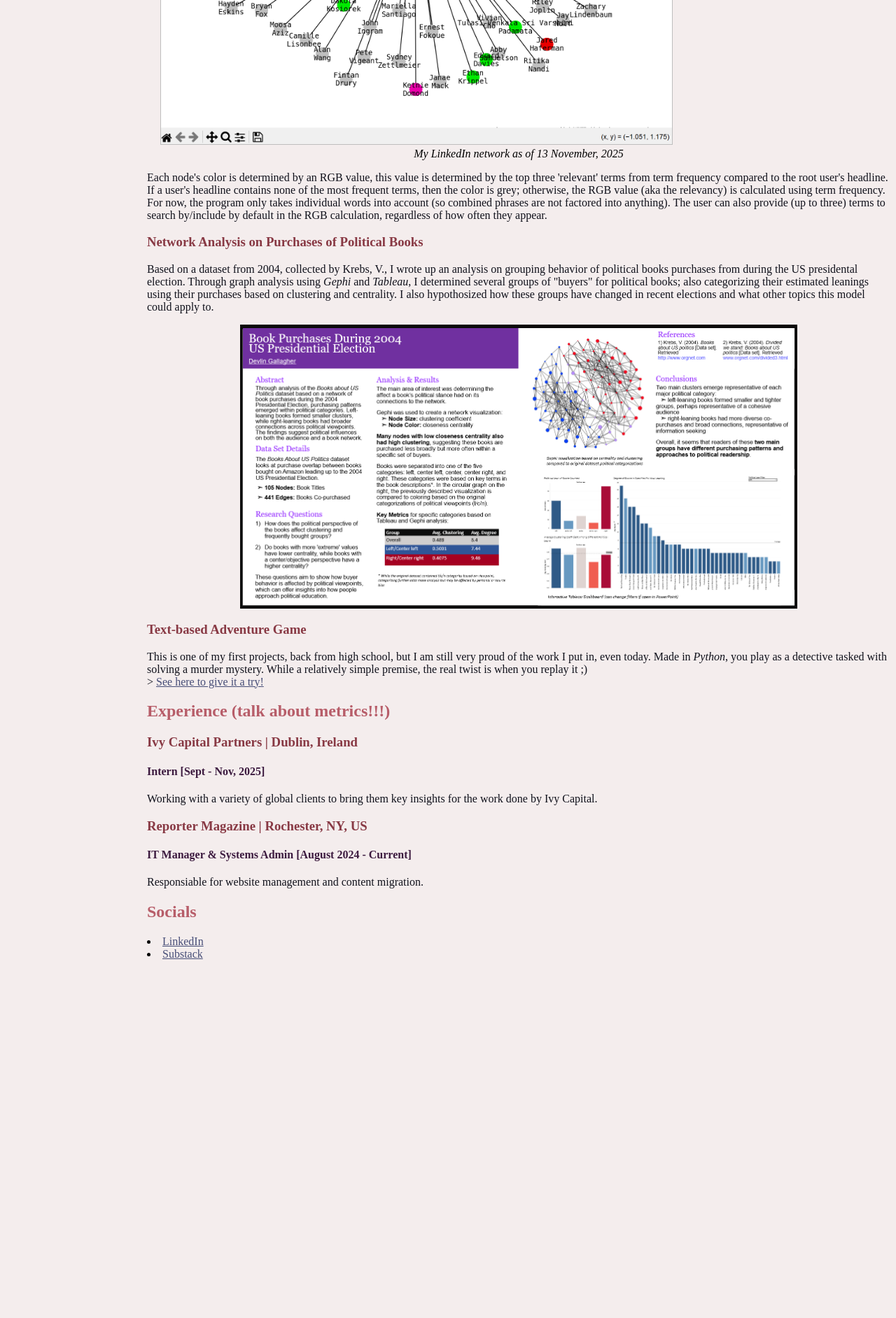
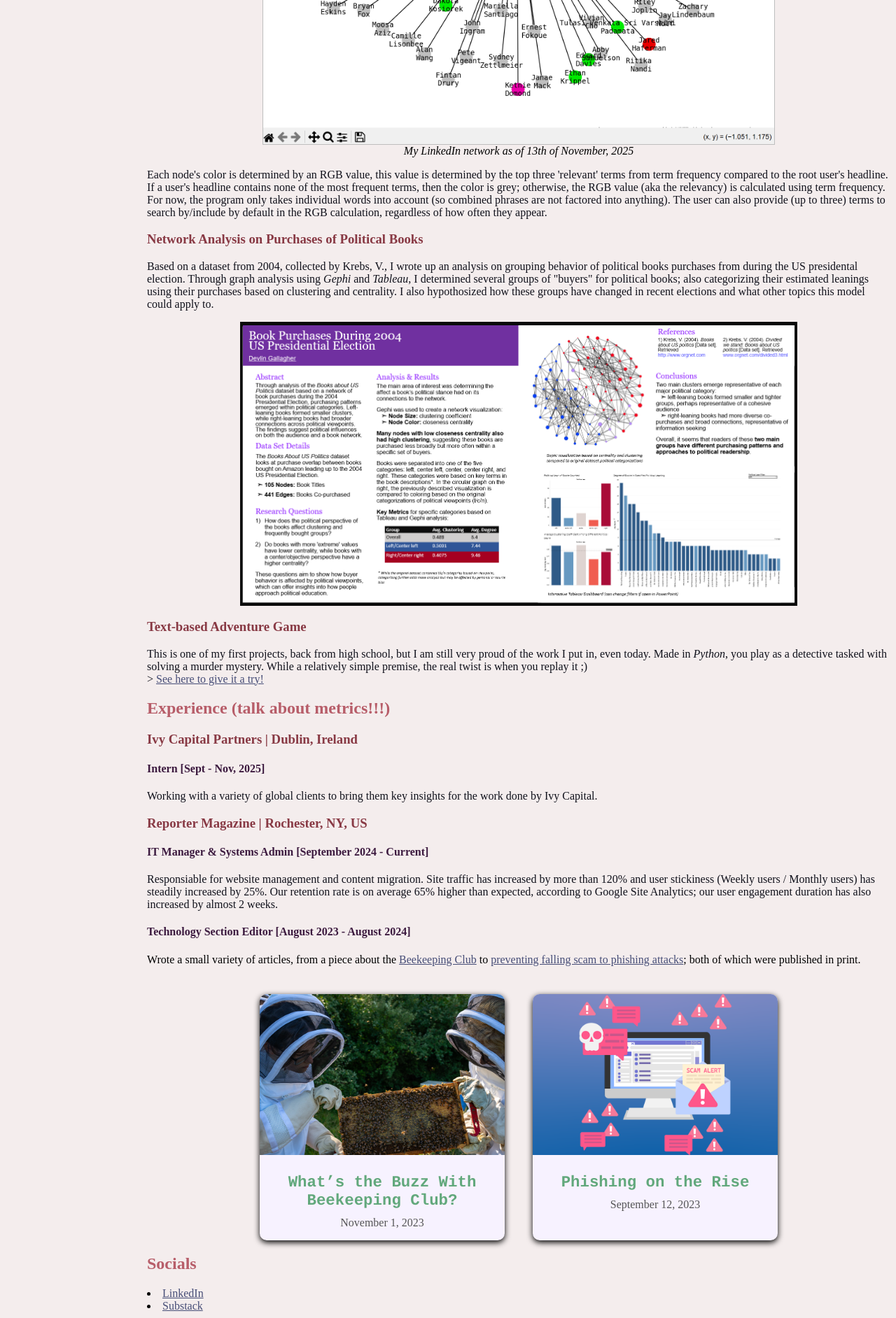
Before and after one commit to possumgod/possumgod.github.io, a PHP site: page /content.html in a window 1280 px wide. Shown: the part 1200-3084 px from the top of the page at 70% size. Before the commit the page ends 2571 px from the top, so only its background shows below. Run offline with PHP 8.4, Linux system fonts and the light colour scheme.

Commit message:
discord shit idk???

```diff
--- a/content.html
+++ b/content.html
@@ -55,11 +55,15 @@
                         <li><a href="#TBG">Text-based Murder Mystery Game</a></li>
                     </ul>
                 <li id="main_info"><a href="#experience">Experience</a></li>
+                    <ul>
+                        <li><a href="#ivy">Ivy Capital Partners</a></li>
+                        <li><a href="#rep">Reporter Magazine</a></li>
+                    </ul>
             </ul>
         </nav>
-        <h2 id="projects">Projects</h2>
+        <h2 id="projects" class="sidemenu">Projects</h2>
 
-        <h3 id="MRS">Music Retrival System</h3>
+        <h3 id="MRS" class="sidemenu">Music Retrival System</h3>
         <p>
             Originally built for my Computational Music Theory class final project, the following is a retrieval system using similar techniques
             to TF-IDF in Information Retrieval to return closely related music pieces in a collection given a query file. The project relies on
@@ -68,7 +72,7 @@
             <br>> See here for the github project
         </p>
 
-        <h3 id="DF">ASA Datafest Presentation on Coworking Spaces</h3>
+        <h3 id="DF" class="sidemenu">ASA Datafest Presentation on Coworking Spaces</h3>
         <p>
             The American Statistical Association's Datafest is a 3-day data analysis competition for undergraduate students to showcase their technical &
             soft skills. In 2025, <a href="https://www.rit.edu/science/datafest">one of the events was held at RIT</a>, my university; my team,
@@ -82,7 +86,7 @@
             <br><a href="Files/N5_The_Horrors_LLC.pdf" download>>Paper download (draft)</a>
         </p>
 
-        <h3 id="LNV">LinkedIn Network Visualization</h3>
+        <h3 id="LNV" class="sidemenu">LinkedIn Network Visualization</h3>
         <p style="padding-bottom: 5px;">
             Using term frequency and bag-of-words methods, the program creates a visualization of a user's LinkedIn connections. Using exported data from
             LinkedIn, a network graph is generated using the Networkx and Matplot libraries. With node colors based on search terms and/or frequency of terms
@@ -94,7 +98,7 @@
                 <img src="images/network_13-11-25.png" alt="My Linkedin network run through the program, some user nodes are red, green, blue, or pink" id="network_graph">
                 <img src="images/network_legend1.png" alt="legend for network, red is 'data', green is 'intern' and blue is 'analyst'" id="network_legend">
             </figure>
-            <figcaption style="text-align: center;"><i>My LinkedIn network as of 13 November, 2025</i></figcaption>
+            <figcaption style="text-align: center;"><i>My LinkedIn network as of 13th of November, 2025</i></figcaption>
         <p>
             Each node's color is determined by an RGB value, this value is determined by the top three 'relevant' terms from term frequency compared to the root
             user's headline. If a user's headline contains none of the most frequent terms, then the color is grey; otherwise, the RGB value (aka the relevancy) is calculated using
@@ -102,7 +106,7 @@
             provide (up to three) terms to search by/include by default in the RGB calculation, regardless of how often they appear.
         </p>
 
-        <h3 id="NAPB">Network Analysis on Purchases of Political Books</h3>
+        <h3 id="NAPB" class="sidemenu">Network Analysis on Purchases of Political Books</h3>
         <p>
             Based on a dataset from 2004, collected by Krebs, V., I wrote up an analysis on grouping behavior of political books purchases from during the US presidental election.
             Through graph analysis using <em>Gephi</em> and <em>Tableau</em>, I determined several groups of "buyers" for political books; also categorizing their estimated leanings
@@ -117,23 +121,49 @@
             <br>> <a href="text_game.html">See here to give it a try!</a>
         </p>
 
-        <h2 id="experience">Experience (talk about metrics!!!)</h2>
-        <h3>Ivy Capital Partners | Dublin, Ireland</h3>
+        <h2 id="experience" class="sidemenu">Experience (talk about metrics!!!)</h2>
+        <h3 id="ivy">Ivy Capital Partners | Dublin, Ireland</h3>
         <h4>Intern [Sept - Nov, 2025]</h4>
         <p>
             Working with a variety of global clients to bring them key insights for the work done by Ivy Capital.
         </p>
 
-        <h3>Reporter Magazine | Rochester, NY, US</h3>
-        <h4>IT Manager & Systems Admin [August 2024 - Current]</h4>
+        <h3 id="rep" class="sidemenu">Reporter Magazine | Rochester, NY, US</h3>
+        <h4>IT Manager & Systems Admin [September 2024 - Current]</h4>
         <p>
-            Responsiable for website management and content migration.
+            Responsiable for website management and content migration. Site traffic has increased by more than 120% and user stickiness (Weekly users / Monthly users) has steadily increased
+            by 25%. Our retention rate is on average 65% higher than expected, according to Google Site Analytics; our user engagement duration has also increased by almost 2 weeks.
         </p>
+        <h4>Technology Section Editor [August 2023 - August 2024]</h4>
+            Wrote a small variety of articles, from a piece about the <a href="https://reporter.rit.edu/6579/october-2023/whats-the-buzz-with-beekeeping-club">Beekeeping Club</a> to
+            <a href="https://reporter.rit.edu/6581/tech/phishing-on-the-rise">preventing falling scam to phishing attacks</a>; both of which were published in print.
+        </p>
+
+        <div class="articles">
+            <div class="article-card">
+                <a href="https://reporter.rit.edu/6579/october-2023/whats-the-buzz-with-beekeeping-club">
+                <img src="images/bees.png" alt="Beekeeping">
+                </a>
+                <div class="article-info">
+                <h5>What’s the Buzz With Beekeeping Club?</h5>
+                <p class="date">November 1, 2023</p>
+                </div>
+            </div>
+
+            <div class="article-card">
+                <a href="https://reporter.rit.edu/6581/tech/phishing-on-the-rise">
+                <img src="images/phishing.png" alt="Phishing">
+                </a>
+                <div class="article-info">
+                <h5>Phishing on the Rise</h5>
+                <p class="date">September 12, 2023</p>
+                </div>
+            </div>
+        </div>
+
         <h2>Socials</h2>
         <li><a href="https://www.linkedin.com/in/devlin-gallagher">LinkedIn</a></li>
         <li><a href="https://substack.com/@possumgod?">Substack</a></li>
-
-        <script src="sidebar.js"></script>
     </body>
 
 
--- a/style.css
+++ b/style.css
@@ -36,7 +36,7 @@ body {
     margin-top: 0px;
 }
 
-h1 {
+h1, h5 {
     color: rgb(98, 168, 124);
     font-family: Courier, monospace;
 }
@@ -65,10 +65,11 @@ td {
     text-align: center;
 }
 
+.sidemenu {
+    scroll-margin-top: 185px;
+}
+
 #network {
-    display: block;
-    margin-left: auto;
-    margin-right: auto;
     margin: auto;
     position: relative;
     width: 80vw;
@@ -77,6 +78,9 @@ td {
 }
 
 #network_graph {
+    display: block;
+    margin-left: auto;
+    margin-right: auto;
     border: 1px solid rgb(190, 190, 190);
     position: relative;
     width: 80%;
@@ -134,3 +138,42 @@ td {
     font-size: 20px;
     padding-top: 30px;
 }
+
+
+.articles {
+    display: flex;
+    gap: 40px;
+    flex-wrap: wrap;
+    justify-content: center;
+    margin-top: 40px;
+}
+
+.article-card {
+    width: 350px;
+    background: rgb(247, 242, 255);
+    border-radius: 10px;
+    overflow: hidden;
+    box-shadow: 0 3px 8px rgba(0, 0, 0);
+}
+
+.article-card img {
+    width: 100%;
+    height: 230px;
+    object-fit: cover;
+}
+
+.article-info {
+    text-align: center;
+}
+
+.article-info h5 {
+    margin-block-start: 1em;
+    font-size: 1.4rem;
+    margin-bottom: 10px;
+    font-weight: 700;
+}
+
+.date {
+    color: #555;
+    margin-top: 4px;
+}
```
Also changed, not shown: images/bees.png (added), images/phishing.png (added), 1 other file.
